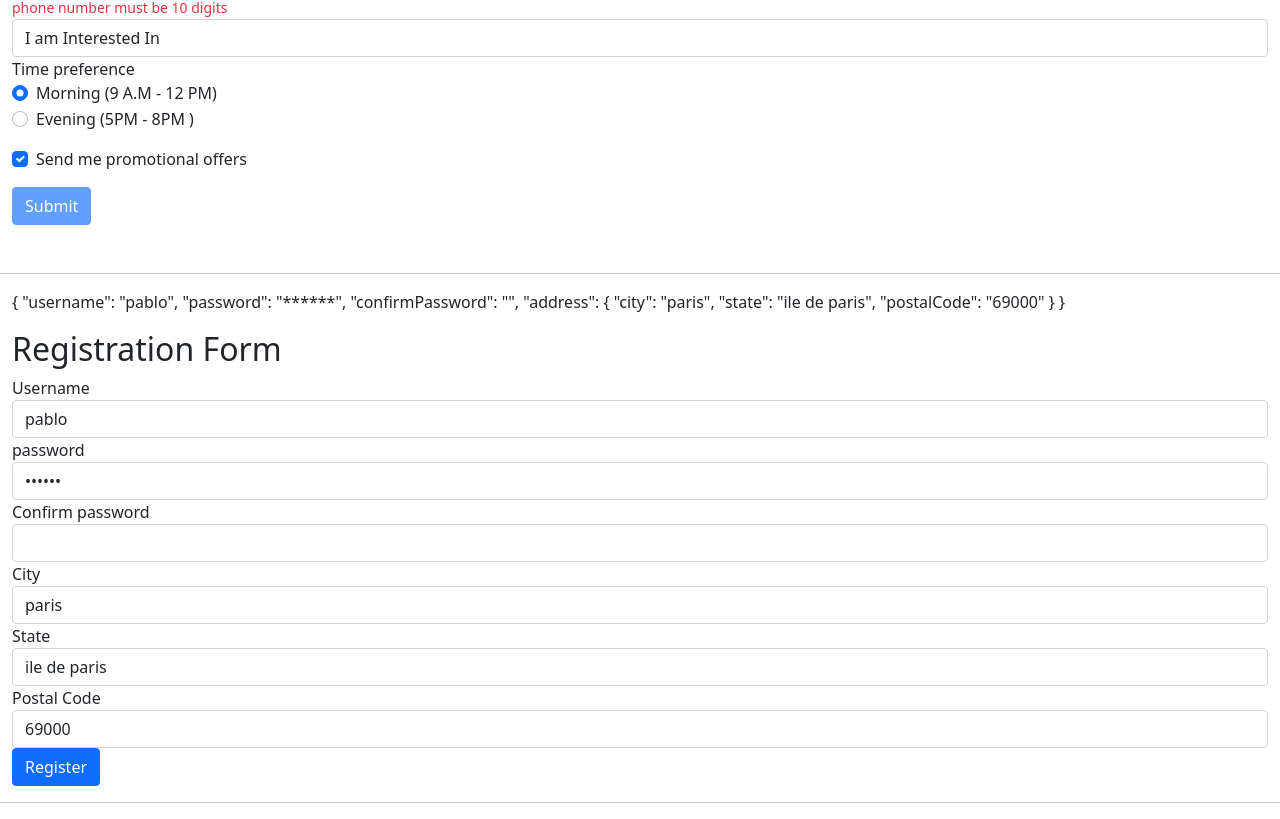
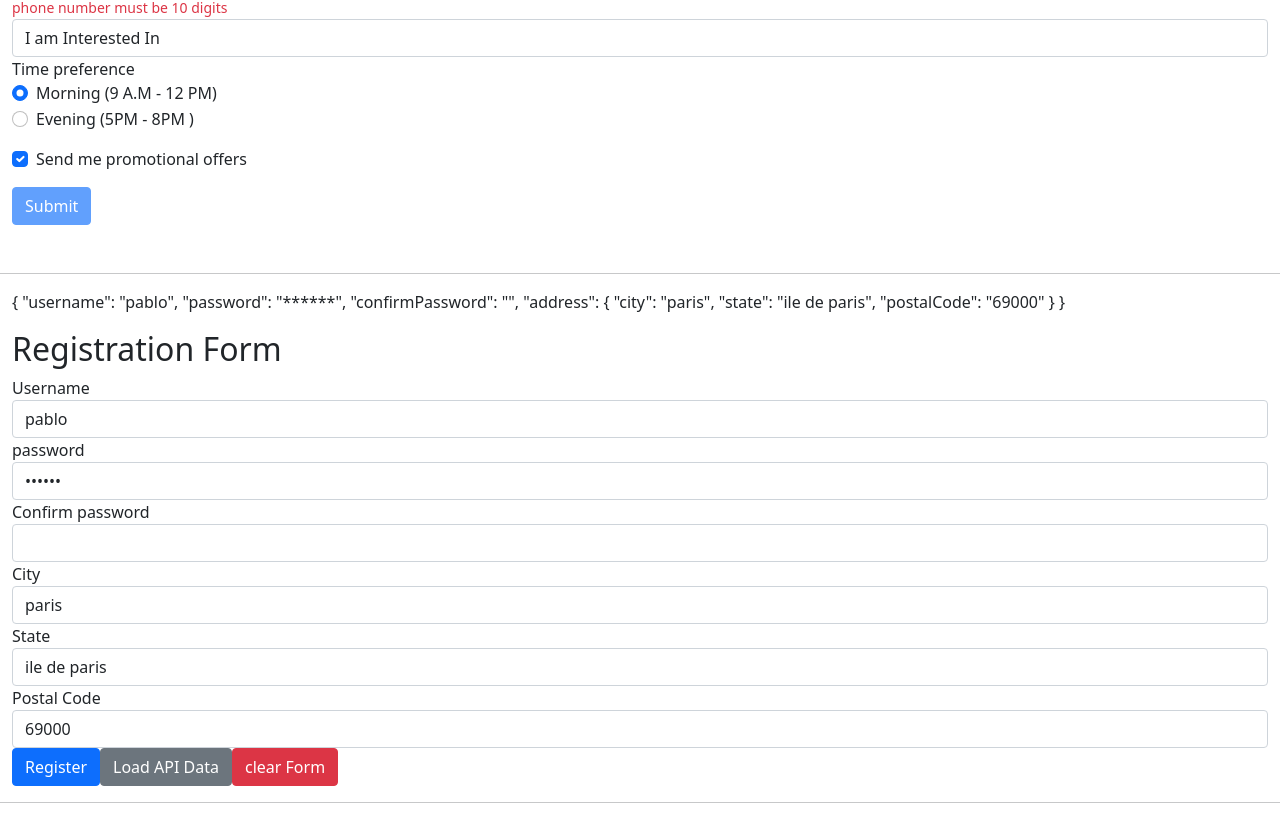
Before and after one commit to sadogilles/Angular-Forms, an Angular app: page / in a window 1280 px wide. Shown: the part 417-1236 px from the top of the page. Built offline with nearby package versions, Linux system fonts and the light colour scheme.

Commit message:
Managing control values: form values

```diff
--- a/src/app/reactive-form/reactive-form.component.html
+++ b/src/app/reactive-form/reactive-form.component.html
@@ -29,6 +29,8 @@
               </div>
         </div>
         <button class="btn btn-primary" type="submit">Register</button>
+        <button class="btn btn-secondary ml-2" type="button" (click)="loadApiData()">Load API Data</button>
+        <button class="btn btn-secondary btn-danger ml-2" type="button" (click)="clearForm"> clear Form</button>
     </form>
 
 </div>
--- a/src/app/reactive-form/reactive-form.component.ts
+++ b/src/app/reactive-form/reactive-form.component.ts
@@ -1,3 +1,4 @@
+import { compileDeclarePipeFromMetadata } from '@angular/compiler';
 import { Component, OnInit } from '@angular/core';
 import { FormControl, FormGroup } from '@angular/forms';
 
@@ -17,9 +18,36 @@ export class ReactiveFormComponent implements OnInit {
         postalCode:new FormControl('69000')
     })
   });
+
+
   constructor() { }
 
   ngOnInit(): void {
+  }
+  //set the different form values
+  loadApiData(){
+    //set value is very stricte on form value format. if a field is ommitted an error will be generated
+    // this.registrationForm.setValue({
+    //   username:'totot',
+    //   password:'****',
+    //   confirmPassword:'****',
+    //   address:{
+    //     city:'paris',
+    //     state:'test',
+    //     postalCode:'12345'
+    //   }
+    // })
+    //patchvalue help provide incomplete form values
+    this.registrationForm.patchValue({
+      username:'totot',
+      password:'****',
+      confirmPassword:'****'
+    })
+
+  }
+
+  clearForm(){
+    this.registrationForm.patchValue({});
   }
 
 
```
